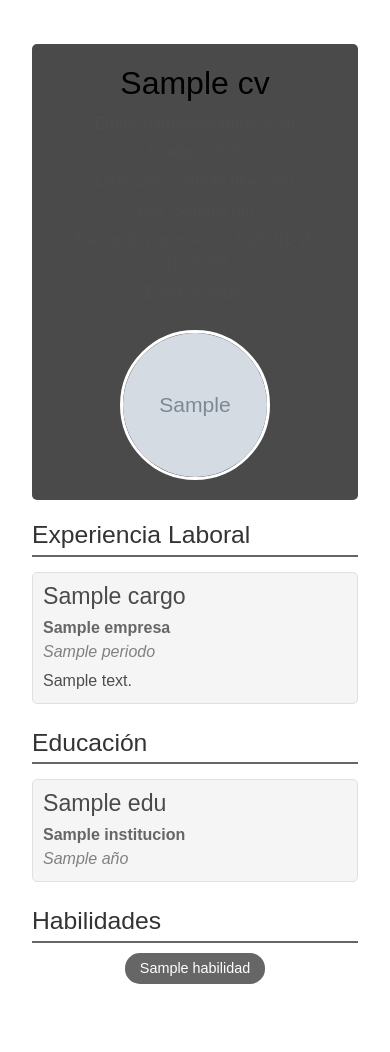
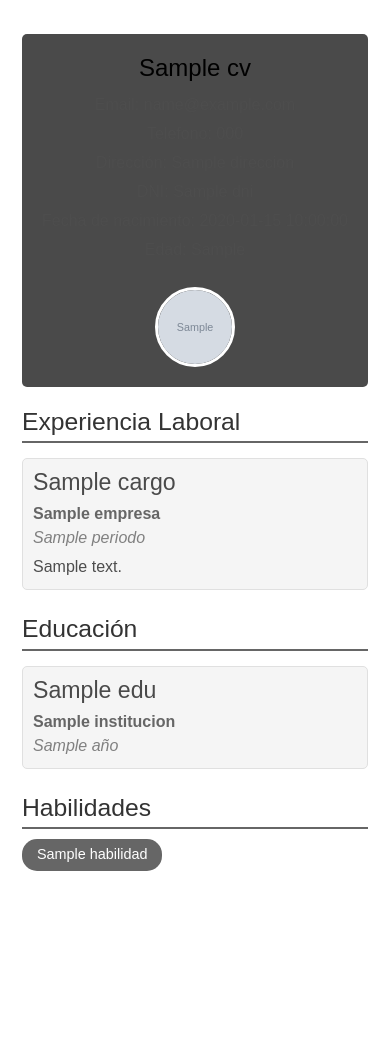
Before and after one commit to davidpereyra2016/cv-generador, a Flask app: template templates/cv_template_basico.html in a window 390 px wide. After the commit the page ends 871 px from the top, so only its background shows below. Run offline with Flask 3, Linux system fonts and the light colour scheme; the template is opened without the code that fills it: most values are stand-ins (such as "Sample title", 1, 10 or a date in 2020); grey boxes marked "Sample" are stand-in pictures; parts of the project's set-up code (start-up, migrations or seed data) failed here and were passed over.

Commit message:
Mejorar diseño responsive y consistencia visual

```diff
--- a/static/css/styles.css
+++ b/static/css/styles.css
@@ -2,12 +2,16 @@
     background-color: #f8f9fa;
     min-height: 100vh;
     border-left: 1px solid #dee2e6;
+    padding: 20px;
 }
 
 #cvPreview {
     background-color: white;
     box-shadow: 0 0 10px rgba(0,0,0,0.1);
     min-height: 800px;
+    max-width: 100%;
+    margin: 0 auto;
+    overflow: hidden;
 }
 
 .text-black-basic {
@@ -55,6 +59,7 @@
     margin: 0 auto;
     padding: 20px;
     font-family: Arial, sans-serif;
+    box-sizing: border-box;
 }
 
 .header-section {
@@ -83,9 +88,10 @@
 }
 
 .profile-image {
-    width: 150px;
-    height: 150px;
+    width: 120px;
+    height: 120px;
     margin-left: 20px;
+    flex-shrink: 0; /* Evitar que la imagen se encoja */
 }
 
 .profile-image img {
@@ -164,6 +170,8 @@ h2 {
     flex: 1;
     position: relative;
     cursor: pointer;
+    max-width: 300px; /* Asegurar mismo tamaño máximo */
+    margin: 0 auto;
 }
 
 .template-option input[type="radio"] {
@@ -178,6 +186,10 @@ h2 {
     transition: all 0.3s ease;
     background: #fff;
     box-shadow: 0 2px 5px rgba(0,0,0,0.1);
+    height: 100%; /* Asegurar misma altura */
+    display: flex;
+    flex-direction: column;
+    justify-content: space-between;
 }
 
 .template-option input[type="radio"]:checked + .template-card {
@@ -187,8 +199,8 @@ h2 {
 
 .template-card img {
     width: 100%;
-    height: 150px;
-    object-fit: cover;
+    height: 200px; /* Altura fija para todas las imágenes */
+    object-fit: contain; /* Mantener proporción sin recortar */
     border-radius: 5px;
     margin-bottom: 15px;
 }
@@ -490,9 +502,36 @@ h2 {
 
     .profile-image {
         margin: 20px auto 0;
+        width: 100px;
+        height: 100px;
     }
 
-    .skills-section {
-        justify-content: center;
+    .profile-info {
+        width: 100%;
+    }
+
+    .template-selector {
+        flex-direction: column;
+        align-items: center;
+    }
+
+    .template-option {
+        width: 100%;
+        max-width: 250px;
     }
 }
+
+@media (max-width: 576px) {
+    .cv-preview {
+        padding: 10px;
+    }
+
+    .profile-image {
+        width: 80px;
+        height: 80px;
+    }
+
+    .profile-info h1 {
+        font-size: 1.5em;
+    }
+}
```
